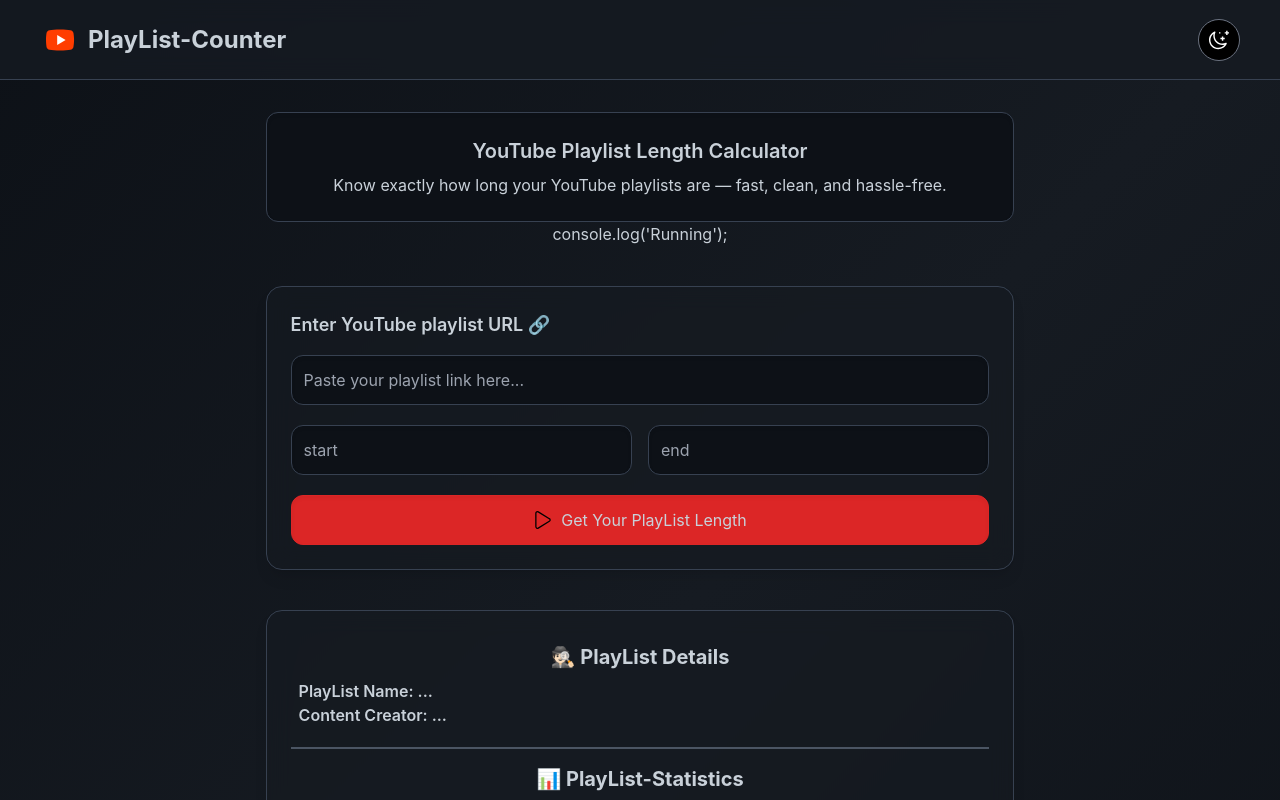
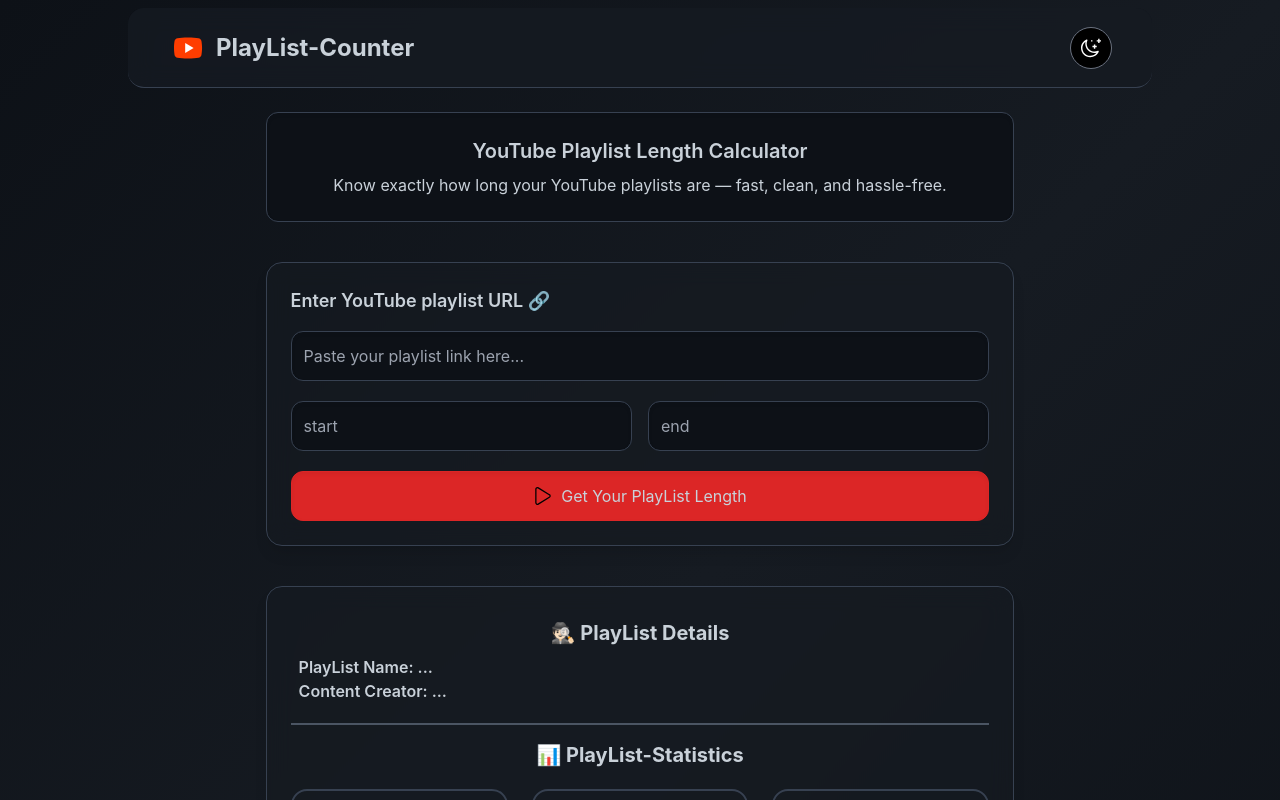
Before and after one commit to DeepakMalapaka/playlist-counter, a React (Vite) app: page / in a window 1280 px wide. Shown: the top 800 px of the page. Built offline with nearby package versions, Linux system fonts and the light colour scheme; no server answers.

Commit message:
liquid glass effect added

```diff
--- a/src/App.jsx
+++ b/src/App.jsx
@@ -71,8 +71,7 @@
               and hassle-free.
             </p>
           </div>
-            console.log('Running');
-
+            {/* console.log('Running'); */}
           <EnterInput />
           <Stats />
           <Footer/>
--- a/src/components/Navbar.jsx
+++ b/src/components/Navbar.jsx
@@ -9,8 +9,8 @@
   return (
     <div
       className={`flex justify-between items-center max-w-full h-20 px-10 py-4
-                  fixed top-0 left-0 right-0 z-50
-                  backdrop-blur-md border-b transition-colors ease-in-out
+                  fixed top-2 left-0 right-0 z-20
+                  backdrop-blur-md border-b transition-colors ease-in-out rounded-2xl max-w-screen-lg mx-auto
                   ${
                     isDark
                       ? // 🌙 GitHub dark theme navbar
@@ -25,7 +25,7 @@
           <img src={play} alt="play" className="size-10" />
         </span>
         <span>
-          <h1 className="font-bold text-2xl">PlayList-Counter</h1>
+          <h1 className="font-bold text-2xl ">PlayList-Counter</h1>
         </span>
       </div>
 
```
